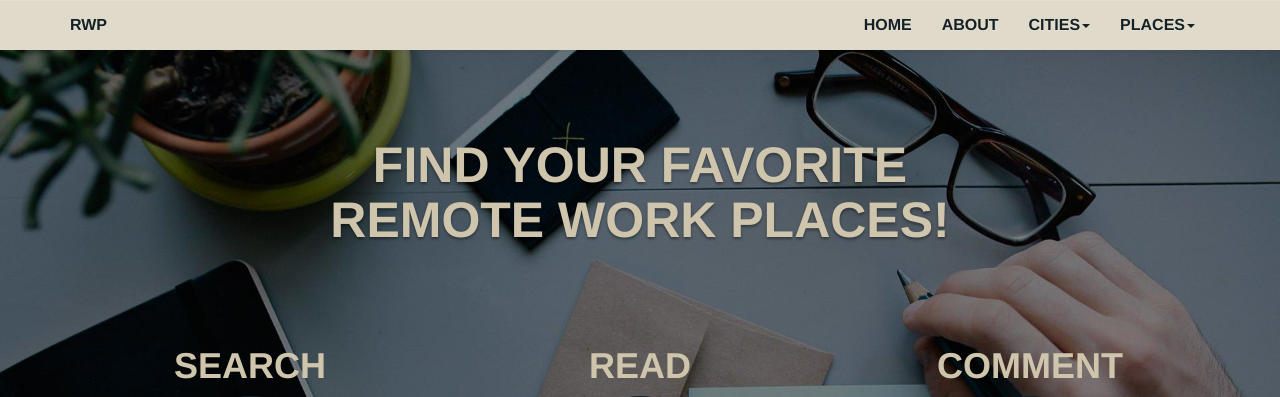
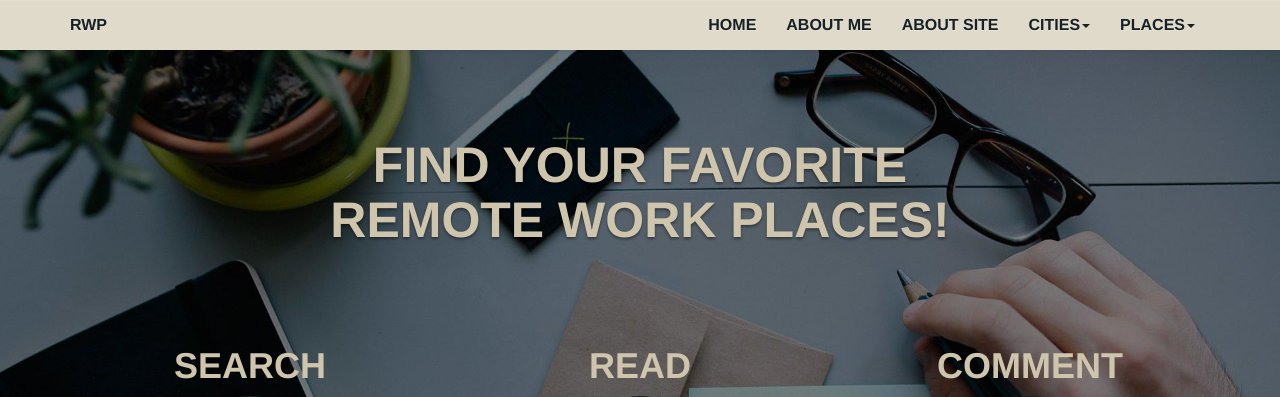
Before and after one commit to emka123/remoteworkplaces, a Django app: page / in a window 1280 px wide. Shown: the top 397 px of the page. Run offline with Django 3.2, Linux system fonts and the light colour scheme; some libraries are stand-ins or nearby versions.

Commit message:
Add new element for menu

```diff
--- a/digitalnomads/templates/digitalnomads/base.html
+++ b/digitalnomads/templates/digitalnomads/base.html
@@ -23,7 +23,8 @@
             <div class="collapse navbar-collapse" id="bs-example-navbar-collapse-1">
               <ul class="nav navbar-nav navbar-right">
                 <li><a href="#">Home <span class="sr-only">(current)</span></a></li>
-                <li><a href="#">About</a></li>
+                <li><a href="#">About me</a></li>
+                <li><a href="#">About site</a></li>
                 <li class="dropdown">
                   <a href="#" class="dropdown-toggle" data-toggle="dropdown" role="button" aria-haspopup="true" aria-expanded="false">Cities<span class="caret"></span></a>
                   <ul class="dropdown-menu" role="menu">
```
